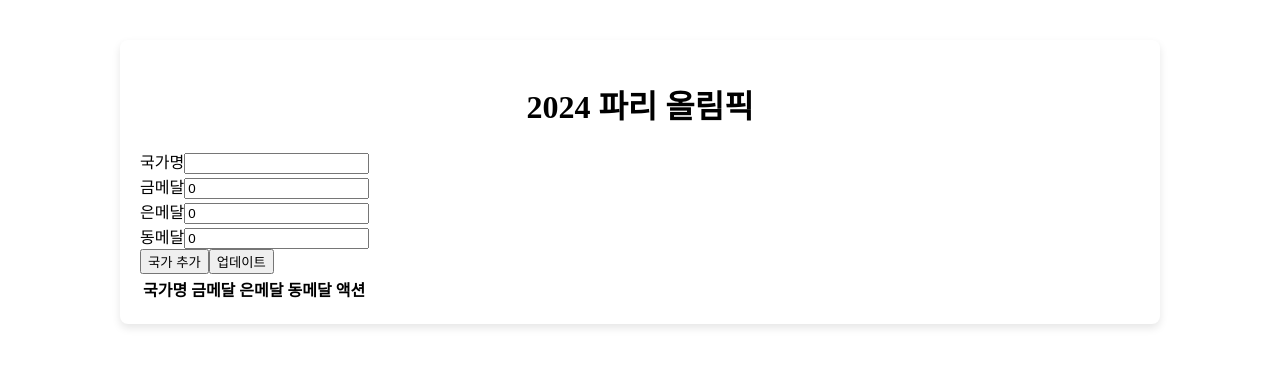
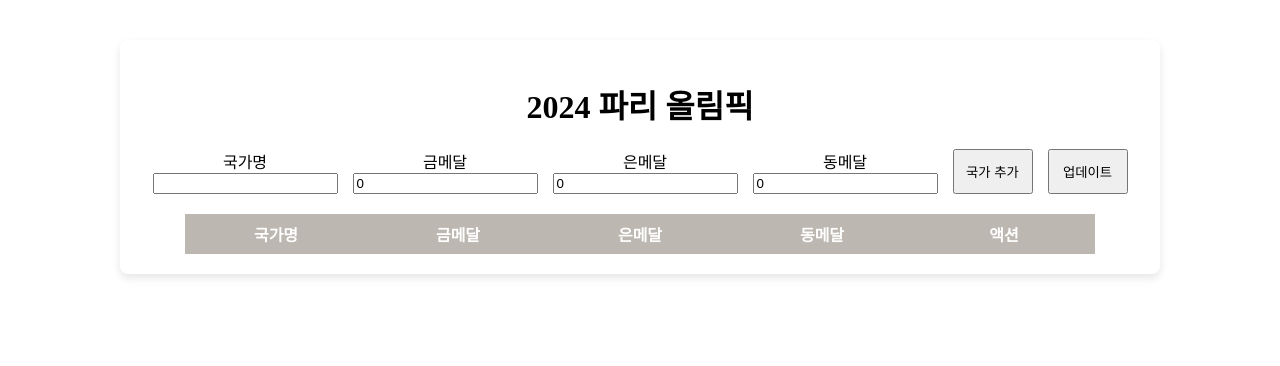
Before and after one commit to Jaeheeyu20240612/react-project, a React (Vite) app: page / in a window 1280 px wide. Shown: the top 366 px of the page. Built offline with nearby package versions, Linux system fonts and the light colour scheme.

Commit message:
feat: 업데이트, 삭제 기능 추가

```diff
--- a/src/App.css
+++ b/src/App.css
@@ -1,3 +1,6 @@
+.title {
+  text-align: center;
+}
 .container {
   max-width: 1000px;
   margin: 40px auto;
@@ -6,3 +9,36 @@
   box-shadow: 0 4px 8px rgba(0, 0, 0, 0.1);
   border-radius: 8px;
 }
+.input-label-wrap {
+  width: 100%;
+  display: flex;
+  justify-content: center;
+  gap: 15px;
+  text-align: center;
+  margin-bottom: 20px;
+}
+.input-label-wrap > input {
+}
+.input-label-wrap > div {
+  display: inline-flex;
+  flex-direction: column;
+}
+.input-label-wrap > button {
+  width: 80px;
+}
+
+table {
+  width: 91%;
+  table-layout: fixed;
+  display: table;
+  justify-content: center;
+  align-items: center;
+  text-align: center;
+  transform: translateX(45px);
+  border-collapse: collapse;
+}
+thead {
+  background-color: rgb(188, 183, 176);
+  color: #ffffff;
+  height: 2.5em;
+}
--- a/src/App.jsx
+++ b/src/App.jsx
@@ -3,15 +3,15 @@ import './App.css';
 
 function App() {
   const [countries, setCountries] = useState([]);
+
   const [country, setCountry] = useState('');
-
   const [gold, setGold] = useState('0');
   const [silver, setSilver] = useState('0');
   const [bronze, setBronze] = useState('0');
 
   const inputCountryHandler = (event) => {
     setCountry(event.target.value);
-    // console.log(country);
+    console.log('dddd', country);
   };
   const inputGoldHandler = (event) => {
     setGold(event.target.value);
@@ -28,6 +28,12 @@ function App() {
 
   const handleAddCountry = (event) => {
     event.preventDefault();
+    const existingCountry = countries.find((c) => {
+      return c.countryName === country;
+    });
+    if (existingCountry) {
+      return alert('이미 추가된 국가입니다.');
+    }
     const newCountries = {
       countryName: country,
       gold: gold,
@@ -39,10 +45,38 @@ function App() {
     console.log('countries--->', countries);
   };
 
+  const handleUpdateCountry = (event) => {
+    event.preventDefault();
+    const existCountry = countries.find((item) => {
+      return item.countryName === country;
+    });
+    if (existCountry) {
+      const updateCountry = countries.map((c) => {
+        if (c.countryName === country) {
+          return {
+            ...c,
+            gold: gold,
+            silver: silver,
+            bronze: bronze,
+          };
+        } else {
+          alert('등록되지 않은 국가입니다.');
+        }
+      });
+      setCountries(updateCountry);
+    } else {
+      alert('등록되지 않은 국가입니다.');
+    }
+  };
+
+  const handleDeleteCountry = (name) => {
+    const filteredCountries = countries.filter((c) => c.countryName !== name);
+    setCountries(filteredCountries);
+  };
   return (
     <div className='container'>
-      <h1 style={{ textAlign: 'center' }}>2024 파리 올림픽</h1>
-      <form action='#'>
+      <h1 className='title'>2024 파리 올림픽</h1>
+      <div className='input-label-wrap'>
         <div>
           <label htmlFor='countryName'>국가명</label>
           <input
@@ -80,8 +114,9 @@ function App() {
           />
         </div>
         <button onClick={handleAddCountry}>국가 추가</button>
-        <button>업데이트</button>
-      </form>
+        <button onClick={handleUpdateCountry}>업데이트</button>
+      </div>
+      <div className='table-wrap'>
         <table>
           <thead>
             <tr>
@@ -100,13 +135,18 @@ function App() {
                 <td>{country.silver}</td>
                 <td>{country.bronze}</td>
                 <td>
-                <button>삭제</button>
+                  <button
+                    onClick={() => handleDeleteCountry(country.countryName)}
+                  >
+                    삭제
+                  </button>
                 </td>
               </tr>
             ))}
           </tbody>
         </table>
       </div>
+    </div>
   );
 }
 
```
Lines whose indentation alone changed are shown as unchanged.
